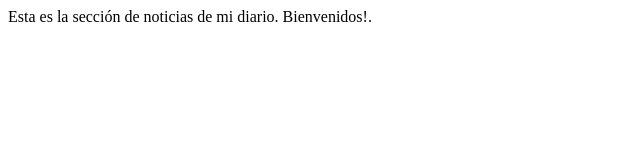
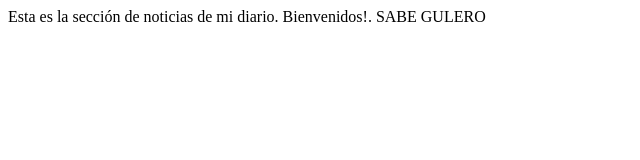
Before and after one commit to MarianoPansa/Probando, a plain HTML site: page index.html in a window 1280 px wide. Shown: the whole page, without its empty margins (0-640 px from the left). Drawn offline with Linux system fonts and the light colour scheme.

Commit message:
agregue sabe gulero

```diff
--- a/index.html
+++ b/index.html
@@ -5,6 +5,6 @@
         </title>
     </head>
     <body>
-        Esta es la sección de noticias de mi diario. Bienvenidos!.
+        Esta es la sección de noticias de mi diario. Bienvenidos!. SABE GULERO
     </body>
 </doctype>
```
